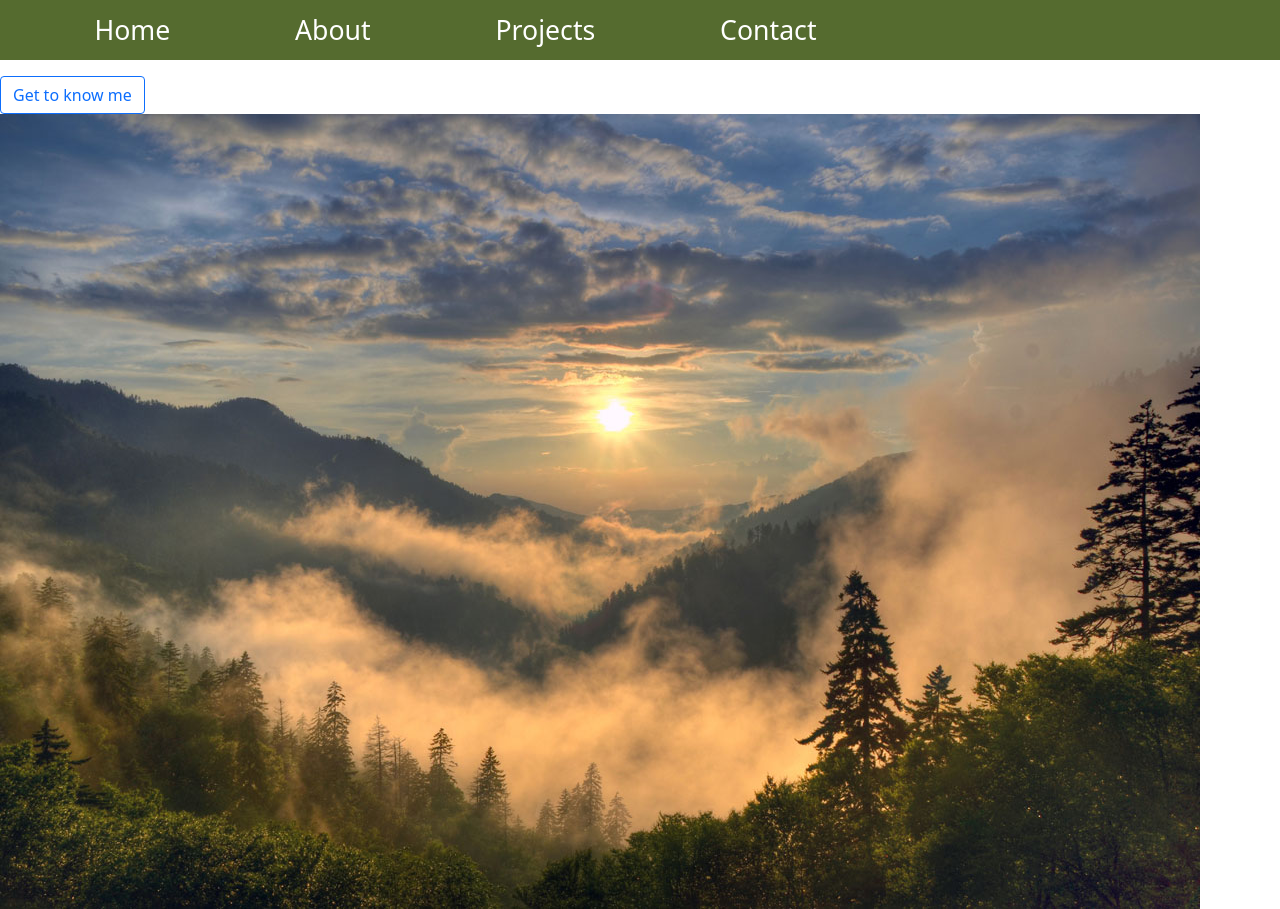
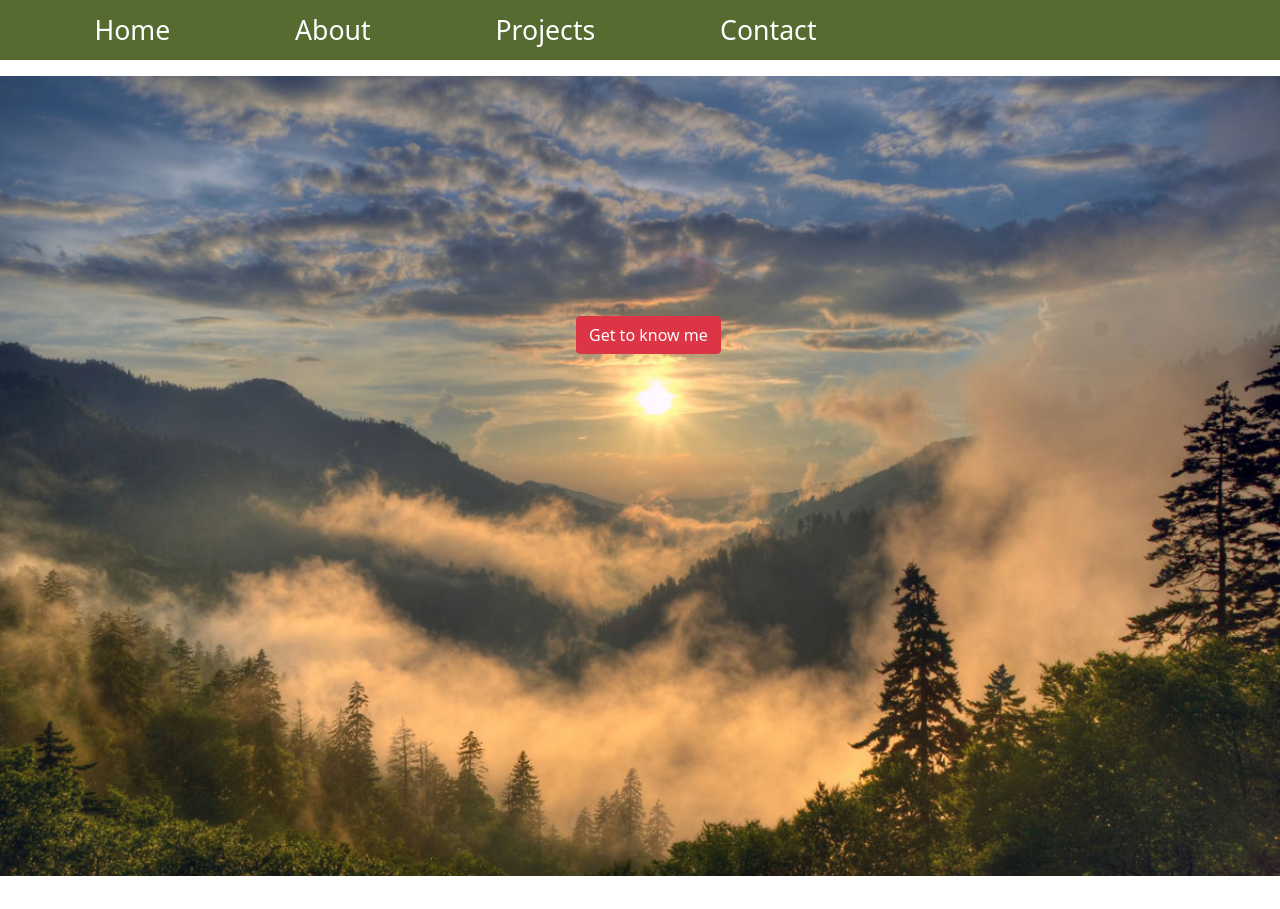
Before and after one commit to msteele96/marc-steele, a React (Create React App) app: page / in a window 1280 px wide. After the commit the page ends 876 px from the top, so only its background shows below. Built offline with nearby package versions, Linux system fonts and the light colour scheme.

Commit message:
Added home page button functionality, lost images on about page

```diff
--- a/src/App.css
+++ b/src/App.css
@@ -42,6 +42,21 @@
   margin: 5%;
 }
 
+.home {
+    height: 100%;
+    position: absolute;
+    width: 100%;
+    overflow: hidden;
+    background-repeat: no-repeat;
+    background-size: 100%;
+}
+
+#GetToKnowMe {
+  position: absolute;
+  top: 30%;
+  left: 45%
+}
+
 .about-title {
   text-align: center;
   font-size: 32pt;
--- a/src/App.js
+++ b/src/App.js
@@ -14,7 +14,7 @@ function App() {
     {/* <Navbar bg="dark" variant="dark" sticky="top"> */}
       <ul>
         <li><Link to="/" style={{ textDecoration: 'none', color:'white'}}>Home</Link></li>
-        <li><Link to="/about" style={{ textDecoration: 'none', color:'white'}}>About</Link></li>
+        <li><Link to="/about" id="AboutLink" style={{ textDecoration: 'none', color:'white'}}>About</Link></li>
         <li><Link to="/projects" style={{ textDecoration: 'none', color:'white'}}>Projects</Link></li>
         <li><Link to="/contact" style={{ textDecoration: 'none', color:'white'}}>Contact</Link></li>
       </ul>
--- a/src/components/home.js
+++ b/src/components/home.js
@@ -1,14 +1,23 @@
 import Button from "react-bootstrap/Button";
+// import { useHistory } from "react-router-dom";
 import React, { Component } from "react";
 
 export default class Home extends Component {
+
     render() {
         return (
-            <div className="home">
-                <Button variant="outline-primary">Get to know me</Button>
-
-                <img src={process.env.PUBLIC_URL + 'Morton-Overlook-1.jpg'} alt="" />
-
+            <div
+                className="home"
+                style={{backgroundImage: `url(${process.env.PUBLIC_URL + 'Morton-Overlook-1.jpg'})`}}
+            >
+                <Button
+                    id="GetToKnowMe"
+                    variant="danger"
+                    style={{ textAlign: "center", textJustify: "center"}}
+                    onClick={() => document.getElementById("AboutLink").click()}
+                >
+                    Get to know me
+                </Button>
             </div>
         )
     }
```
